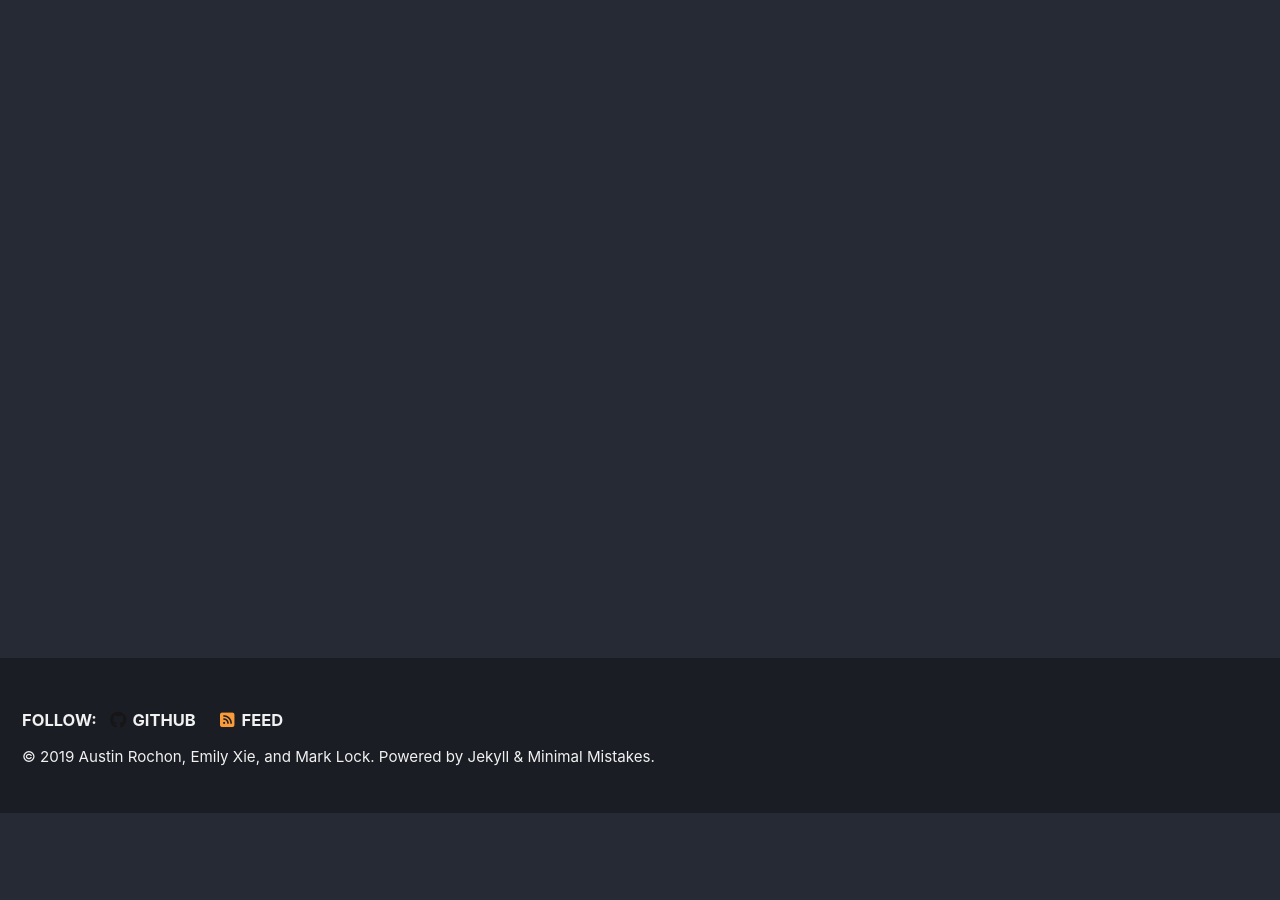
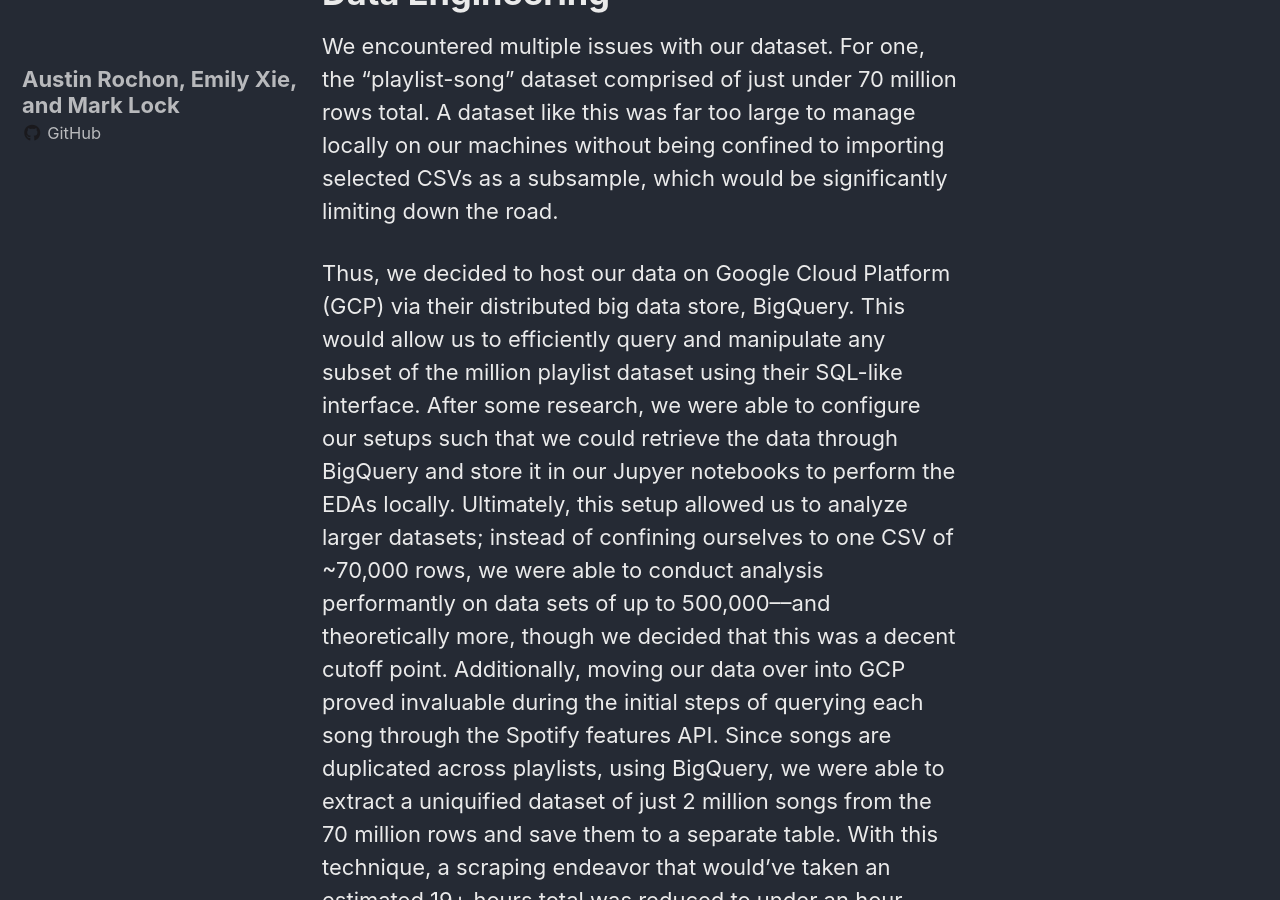
Before and after one commit to spottedd-spotify/spottedd-spotify.github.io, a Jekyll site: the page built from _pages/contents.md, in a window 1280 px wide and 900 px high, scrolled down 1073 px. Built offline with Jekyll 4.4.1, drawn with Linux system fonts in a browser that asks for light colours; cached includes are drawn as plain includes; nearby versions of some CDN libraries; before the commit the page ends 1886 px from its top, so only the background shows below that; some of the changed text lies outside the part shown.

Commit message:
updated contents - added data eng page

```diff
--- a/_pages/contents.md
+++ b/_pages/contents.md
@@ -5,4 +5,34 @@
     image: "/images/spotify.jpeg"
 ---
 
-Spotted-D Spotify project
+# Background
+- Mark write-up
+
+# Data Engineering
+We encountered multiple issues with our dataset. For one, the “playlist-song” dataset comprised of just
+under 70 million rows total. A dataset like this was far too large to manage locally on our machines without
+being confined to importing selected CSVs as a subsample, which would be significantly limiting down the
+road.
+
+Thus, we decided to host our data on Google Cloud Platform (GCP) via their distributed big data store,
+BigQuery. This would allow us to efficiently query and manipulate any subset of the million playlist dataset
+using their SQL-like interface. After some research, we were able to configure our setups such that we could
+retrieve the data through BigQuery and store it in our Jupyer notebooks to perform the EDAs locally.
+Ultimately, this setup allowed us to analyze larger datasets; instead of confining ourselves to one CSV of
+~70,000 rows, we were able to conduct analysis performantly on data sets of up to 500,000––and
+theoretically more, though we decided that this was a decent cutoff point.
+Additionally, moving our data over into GCP proved invaluable during the initial steps of querying each song
+through the Spotify features API. Since songs are duplicated across playlists, using BigQuery, we were able
+to extract a uniquified dataset of just 2 million songs from the 70 million rows and save them to a separate
+table. With this technique, a scraping endeavor that would’ve taken an estimated 19+ hours total was
+reduced to under an hour. From there, it was a matter of performing a simple outer join query on the original
+songs dataset to associate the features back to each playlist-song row. Lastly, this ability to isolate and
+query uniquified songs enabled us to sample a truly random subset of the song data (without including
+duplicate songs or introducing bias by selecting songs clustered around a set of playlists in a given CSV) for
+our EDA.
+
+Further challenges arose when we discovered that the playlist IDs were unique only to each file, as opposed
+to being a globally unique playlist ID (each file included playlists with a PID of 0 - 999). This would become
+an issue for any analyses we wanted to run on playlist-specific data. To account for this, we re-processed
+each CSV, adding an additional column called “unique_pid” which combined the file number with the playlist
+ID, and re-processed the data in BQ
```
Also changed, not shown: _pages/data_engineering.md (added, +48 -0 lines), images/gcp.png (added).
